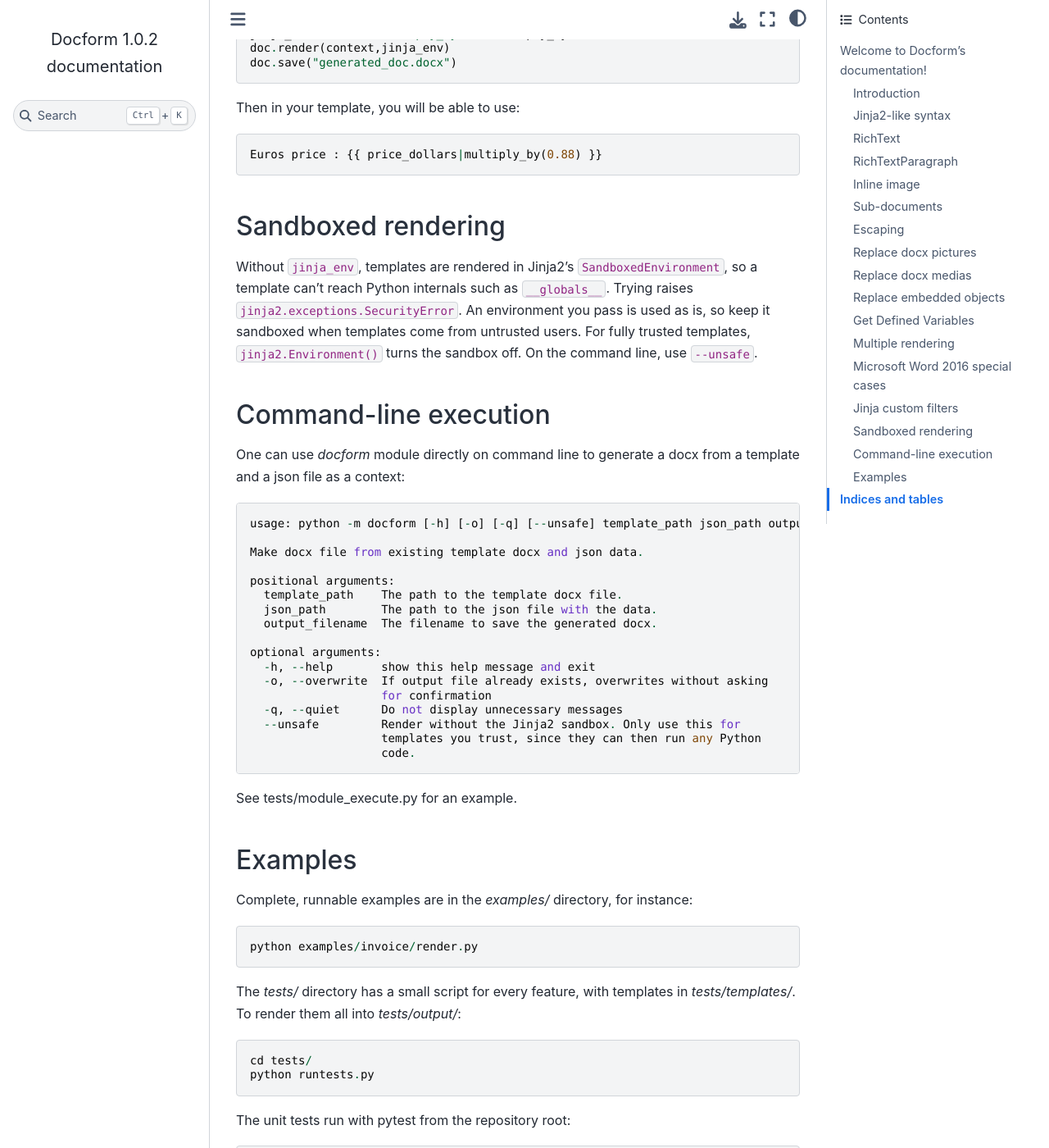
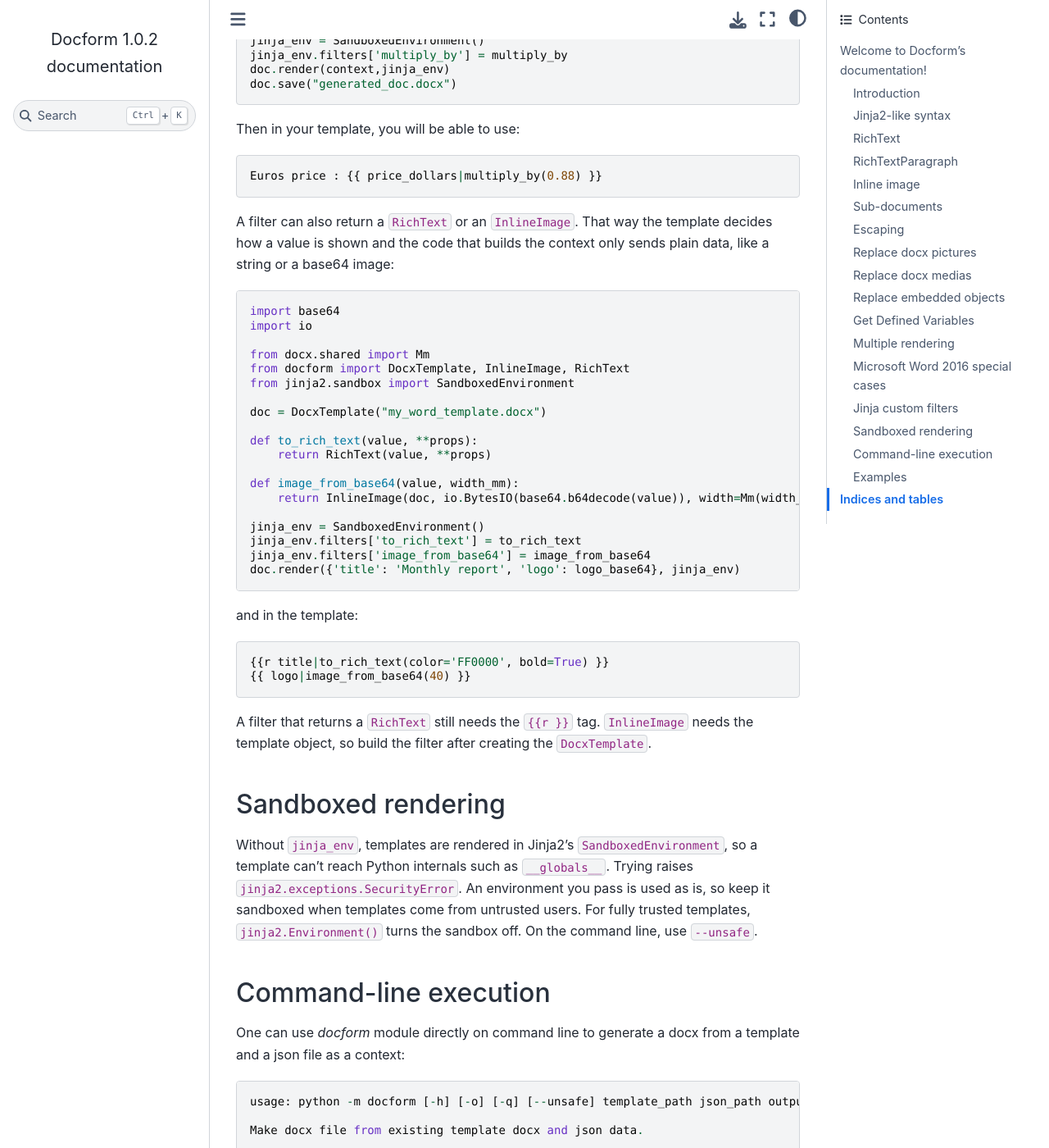
Before and after one commit to cvas22/docform, a Sphinx documentation site: the page built from docs/index.rst, in a window 1280 px wide and 1400 px high, scrolled down 13465 px. Shown: the whole window at 82% size. Built offline with Sphinx 7.4.7 and the Sphinx Book theme 1.1.4, drawn with Linux system fonts in a browser that asks for light colours; some of the changed text lies outside the part shown.

Commit message:
Document filters that return RichText or InlineImage
This already works, but the docs said RichText and filters don't mix.
Add an example and a test so it keeps working.

Fixes #134

```diff
--- a/docs/index.rst
+++ b/docs/index.rst
@@ -269,6 +269,7 @@ method to concatenate several strings and styles at python side and only one
 **Important** : ``RichText`` objects are rendered into xml *before* any filter is applied
 thus ``RichText`` are not compatible with Jinja2 filters. You cannot write in your template something like ``{{r <var>|lower }}``.
 Only solution is instead to do any filtering into your python code when creating the ``RichText`` object.
+The other way around works though: a custom filter can return a ``RichText``, see `Jinja custom filters`_.
 
 Hyperlink with RichText
 +++++++++++++++++++++++
@@ -516,6 +517,37 @@ Then in your template, you will be able to use::
 
     Euros price : {{ price_dollars|multiply_by(0.88) }}
 
+A filter can also return a ``RichText`` or an ``InlineImage``. That way the template decides how a value is
+shown and the code that builds the context only sends plain data, like a string or a base64 image::
+
+    import base64
+    import io
+
+    from docx.shared import Mm
+    from docform import DocxTemplate, InlineImage, RichText
+    from jinja2.sandbox import SandboxedEnvironment
+
+    doc = DocxTemplate("my_word_template.docx")
+
+    def to_rich_text(value, **props):
+        return RichText(value, **props)
+
+    def image_from_base64(value, width_mm):
+        return InlineImage(doc, io.BytesIO(base64.b64decode(value)), width=Mm(width_mm))
+
+    jinja_env = SandboxedEnvironment()
+    jinja_env.filters['to_rich_text'] = to_rich_text
+    jinja_env.filters['image_from_base64'] = image_from_base64
+    doc.render({'title': 'Monthly report', 'logo': logo_base64}, jinja_env)
+
+and in the template::
+
+    {{r title|to_rich_text(color='FF0000', bold=True) }}
+    {{ logo|image_from_base64(40) }}
+
+A filter that returns a ``RichText`` still needs the ``{{r }}`` tag. ``InlineImage`` needs the template object,
+so build the filter after creating the ``DocxTemplate``.
+
 Sandboxed rendering
 -------------------
 
```
Also changed, not shown: 1 other file.
